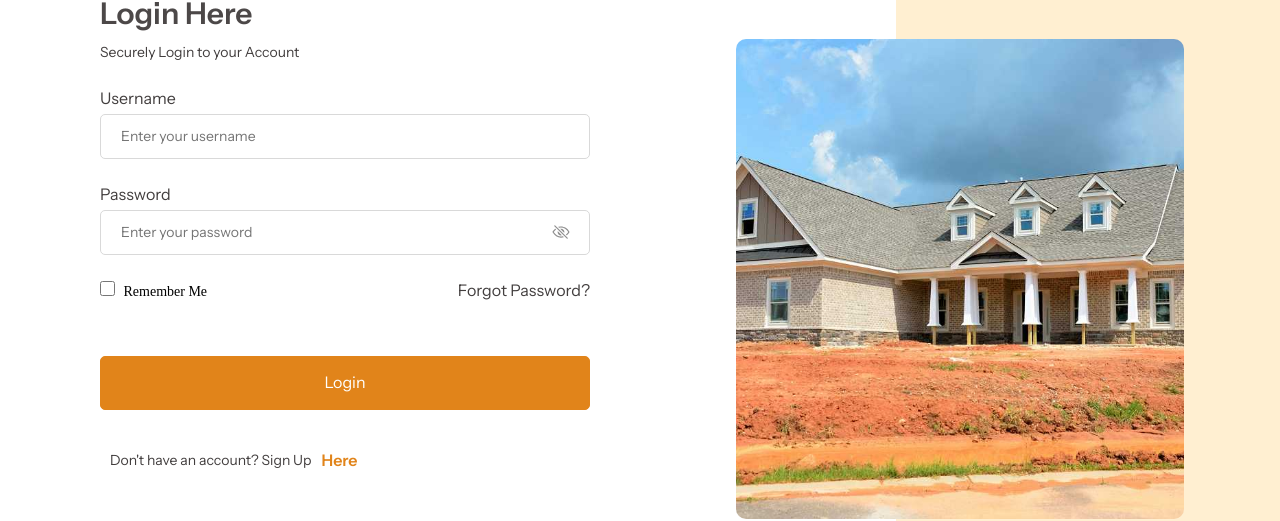
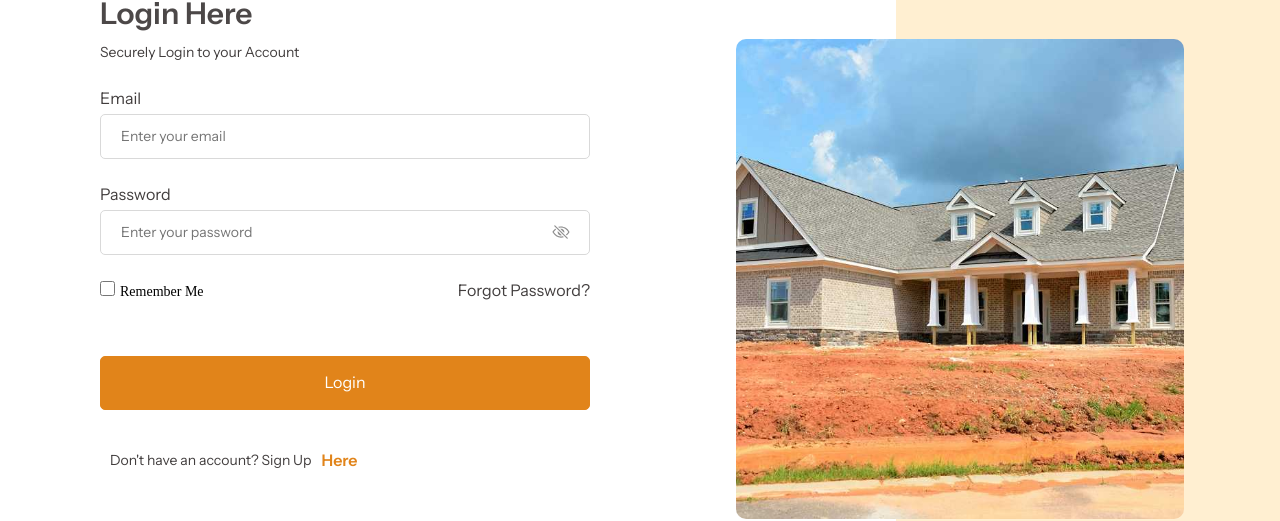
Before and after one commit to btom7447/Agrotop, a React (Vite) app in the folder agrotop/: page /login in a window 1280 px wide. Shown: the part 206-727 px from the top of the page. Built offline with nearby package versions, Linux system fonts and the light colour scheme; no server answers.

Commit message:
Integrated Login & Signup APIs

```diff
--- a/agrotop/package.json
+++ b/agrotop/package.json
@@ -21,7 +21,9 @@
     "react-dropdown-select": "^4.11.4",
     "react-router-dom": "^7.1.5",
     "react-select": "^5.10.0",
-    "react-spinners": "^0.15.0"
+    "react-spinners": "^0.15.0",
+    "react-toastify": "^11.0.5",
+    "toastify-js": "^1.12.0"
   },
   "devDependencies": {
     "@eslint/js": "^9.19.0",
--- a/agrotop/src/pages/Login.jsx
+++ b/agrotop/src/pages/Login.jsx
@@ -1,11 +1,69 @@
 import React, { useState } from "react";
-import { Link } from "react-router-dom";
+import { Link, useNavigate } from "react-router-dom";
 import { IonIcon } from "@ionic/react";
 import { eyeOffOutline, eyeOutline } from "ionicons/icons";
 import loginPoster from "../assets/images/login-poster.jpg";
+import { toast } from "react-toastify";
+import "react-toastify/dist/ReactToastify.css";
+
+const baseURL = import.meta.env.VITE_API_BASE_URL;
 
 const Login = () => {
+    const [email, setEmail] = useState("");
+    const [password, setPassword] = useState("");
     const [passwordVisible, setPasswordVisible] = useState(false);
+    const [rememberMe, setRememberMe] = useState(false);
+    const [error, setError] = useState("");
+    const navigate = useNavigate();
+
+
+    const handleSubmit = async (e) => {
+        e.preventDefault();
+
+        try {
+            const response = await fetch(`${baseURL}/login`, {
+                method: "POST",
+                headers: {
+                    "Content-Type": "application/json",
+                },
+                body: JSON.stringify({ email, password }),
+            });
+
+            if (!response.ok) {
+                throw new Error("Invalid email or password");
+            }
+
+            const data = await response.json();
+
+            // Save the token securely
+            if (rememberMe) {
+                localStorage.setItem("token", data.token);
+            } else {
+                sessionStorage.setItem("token", data.token);
+            }
+
+            toast.success("Login successful!", {
+                position: "top-right",
+                autoClose: 3000,
+                hideProgressBar: false,
+                closeOnClick: true,
+                pauseOnHover: true,
+                draggable: true,
+            });
+            // Redirect the user to a protected route (e.g., dashboard)
+            navigate("/dashboard");
+        } catch (err) {
+            setError(err.message);
+            toast.error(err.message, {
+                position: "top-right",
+                autoClose: 3000,
+                hideProgressBar: false,
+                closeOnClick: true,
+                pauseOnHover: true,
+                draggable: true,
+            });
+        }
+    };
 
     return (
         <section className="login-page">
@@ -13,11 +71,21 @@ const Login = () => {
                 <h3>Welcome Back,</h3>
                 <h4>Login Here</h4>
                 <p>Securely Login to your Account</p>
-                <form className="login-form">
-                    {/* Username Input */}
+
+                {/* Display error message if any */}
+                {error && <div className="error-message">{error}</div>}
+
+                <form className="login-form" onSubmit={handleSubmit}>
+                    {/* Email Input */}
                     <div className="input-group">
-                        <label>Username</label>
-                        <input type="text" placeholder="Enter your username" required />
+                        <label>Email</label>
+                        <input
+                            type="email"
+                            placeholder="Enter your email"
+                            value={email}
+                            onChange={(e) => setEmail(e.target.value)}
+                            required
+                        />
                     </div>
 
                     {/* Password Input with Eye Icon */}
@@ -26,6 +94,8 @@ const Login = () => {
                         <input
                             type={passwordVisible ? "text" : "password"}
                             placeholder="Enter your password"
+                            value={password}
+                            onChange={(e) => setPassword(e.target.value)}
                             required
                         />
                         <IonIcon
@@ -38,13 +108,24 @@ const Login = () => {
                     {/* Remember Me & Forgot Password */}
                     <div className="login-options">
                         <label className="remember-me">
-                            <input type="checkbox" /> Remember Me
+                            <input
+                                type="checkbox"
+                                checked={rememberMe}
+                                onChange={(e) => setRememberMe(e.target.checked)}
+                            />
+                            Remember Me
                         </label>
-                        <Link to="/reset-password" className="forgot-password">Forgot Password?</Link>
+                        <Link to="/reset-password" className="forgot-password">
+                            Forgot Password?
+                        </Link>
                     </div>
 
                     {/* Login Button */}
-                    <button type="submit" className="login-btn">Login</button>
+                    <button type="submit" className="login-btn">
+                        Login
+                    </button>
+
+                    {/* Sign Up Link */}
                     <div className="login-links">
                         <p>Don't have an account? Sign Up</p>
                         <Link to="/signup">Here</Link>
--- a/agrotop/src/pages/Signup.jsx
+++ b/agrotop/src/pages/Signup.jsx
@@ -1,42 +1,120 @@
 import React, { useState } from "react";
-import { Link } from "react-router-dom";
+import { Link, useNavigate } from "react-router-dom";
 import { IonIcon } from "@ionic/react";
 import { eyeOffOutline, eyeOutline } from "ionicons/icons";
 import loginPoster from "../assets/images/login-poster.jpg";
+import { toast } from "react-toastify";
+import "react-toastify/dist/ReactToastify.css";
+
+const baseURL = import.meta.env.VITE_API_BASE_URL;
 
 const Signup = () => {
+    const [formData, setFormData] = useState({
+        name: "",
+        email: "",
+        password: "",
+        password_confirmation: "",
+        username: "",
+    });
     const [passwordVisible, setPasswordVisible] = useState(false);
+    const [loading, setLoading] = useState(false);
+    const navigate = useNavigate();
+
+    const baseURL = import.meta.env.VITE_API_BASE_URL;
+
+    // Handle input change
+    const handleChange = (e) => {
+        setFormData({ ...formData, [e.target.name]: e.target.value });
+    };
+
+    // Handle form submission
+    const handleSubmit = async (e) => {
+        e.preventDefault();
+        setLoading(true);
+
+        try {
+            const response = await fetch(`${baseURL}/register`, {
+                method: "POST",
+                headers: { "Content-Type": "application/json" },
+                body: JSON.stringify(formData),
+            });
+
+            const result = await response.json();
+
+            if (!response.ok) {
+                throw new Error(result.message || "Signup failed. Try again.");
+            }
+
+            toast.success("Account created successfully!", {
+                position: "top-right",
+                autoClose: 3000,
+            });
+
+            setTimeout(() => navigate("/login"), 3000);
+        } catch (error) {
+            toast.error(error.message, {
+                position: "top-right",
+                autoClose: 3000,
+            });
+        } finally {
+            setLoading(false);
+        }
+    };
 
     return (
         <section className="login-page">
             <div className="login-form-container">
                 <h3>Create an Account</h3>
-                <form className="login-form">
-                    {/* Name Input */}
+                <form className="login-form" onSubmit={handleSubmit}>
+                    {/* Email Input */}
                     <div className="input-group">
                         <label>Name</label>
-                        <input type="text" placeholder="Enter Name" required />
+                        <input
+                            type="text"
+                            name="name"
+                            placeholder="Enter Name"
+                            required
+                            value={formData.name}
+                            onChange={handleChange}
+                        />
                     </div>
 
                     {/* Email Input */}
                     <div className="input-group">
                         <label>Email</label>
-                        <input type="email" placeholder="Enter Email" required />
+                        <input
+                            type="email"
+                            name="email"
+                            placeholder="Enter Email"
+                            required
+                            value={formData.email}
+                            onChange={handleChange}
+                        />
                     </div>
 
                     {/* Username Input */}
                     <div className="input-group">
                         <label>Username</label>
-                        <input type="text" placeholder="Enter Username" required />
+                        <input
+                            type="text"
+                            name="username"
+                            placeholder="Enter Username"
+                            required
+                            value={formData.username}
+                            onChange={handleChange}
+                        />
                     </div>
 
-                    {/* Password Input with Eye Icon */}
+                    {/* Password Input */}
                     <div className="input-group password-group">
                         <label>Password</label>
                         <input
                             type={passwordVisible ? "text" : "password"}
+                            name="password"
                             placeholder="Enter your password"
                             required
+                            value={formData.password}
+                            onChange={handleChange}
                         />
                         <IonIcon
                             icon={passwordVisible ? eyeOutline : eyeOffOutline}
@@ -45,13 +123,16 @@ const Signup = () => {
                         />
                     </div>
 
-                    {/* Confirm Password Input with Eye Icon */}
+                    {/* Confirm Password Input */}
                     <div className="input-group password-group">
                         <label>Confirm Password</label>
                         <input
                             type={passwordVisible ? "text" : "password"}
+                            name="password_confirmation"
                             placeholder="Confirm your password"
                             required
+                            value={formData.password_confirmation}
+                            onChange={handleChange}
                         />
                         <IonIcon
                             icon={passwordVisible ? eyeOutline : eyeOffOutline}
@@ -59,19 +140,22 @@ const Signup = () => {
                             onClick={() => setPasswordVisible(!passwordVisible)}
                         />
                     </div>
+
                     <div className="login-links">
-                        <p>By registering you accept our</p>
+                        <p>By registering, you accept our</p>
                         <Link to="/terms-of-use">Terms of Use</Link>
                         <p>and</p>
-                        <Link to="/privacy-policy">Privacy</Link>
-                        <p>and agree that we and our selected partners may contact you with relevant offers and services.</p>
+                        <Link to="/privacy-policy">Privacy Policy</Link>
                     </div>
 
-                    {/* Login Button */}
-                    <button type="submit" className="login-btn">Login</button>
+                    {/* Signup Button */}
+                    <button type="submit" className="login-btn" disabled={loading}>
+                        {loading ? "Creating Account..." : "Create Account"}
+                    </button>
+
                     <div className="login-links">
                         <p>Already have an account?</p>
-                        <Link to="/login">Click here to log in </Link>
+                        <Link to="/login">Click here to log in</Link>
                     </div>
                 </form>
             </div>
```
Also changed, not shown: agrotop/src/App.jsx (+14 -0 lines), 2 other files (tests, documents, lock files or other folders).
